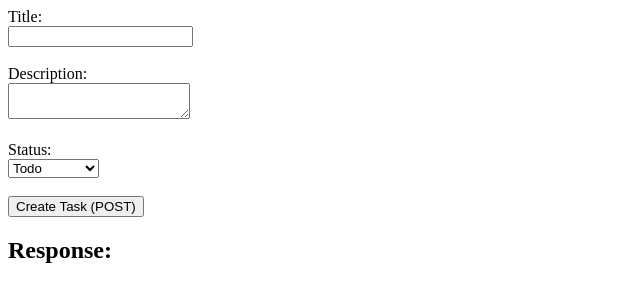
After one commit to sergeyprot/task-api, a PHP site: page /test_api.html in a window 1280 px wide. The commit adds this page. Shown: the top 302 px of the page, without its empty margins (0-640 px from the left). Run offline with PHP 8.4, Linux system fonts and the light colour scheme.

Commit message:
Add files via upload

```diff
--- /dev/null
+++ b/test_api.html
@@ -0,0 +1,67 @@
+<!DOCTYPE html>
+<html>
+<head>
+    <title>API Test</title>
+</head>
+<body>
+    <form id="taskForm">
+        <label for="title">Title:</label><br>
+        <input type="text" id="title" name="title"><br><br>
+
+        <label for="description">Description:</label><br>
+        <textarea id="description" name="description"></textarea><br><br>
+
+        <label for="status">Status:</label><br>
+        <select id="status" name="status">
+            <option value="todo">Todo</option>
+            <option value="in_progress">In Progress</option>
+            <option value="done">Done</option>
+        </select><br><br>
+
+        <button type="submit">Create Task (POST)</button>
+    </form>
+
+    <h2>Response:</h2>
+    <pre id="response"></pre>
+
+    <script>
+        document.getElementById('taskForm').addEventListener('submit', async function(event) {
+            event.preventDefault(); // Предотвращаем стандартную отправку формы
+
+            const title = document.getElementById('title').value;
+            const description = document.getElementById('description').value;
+            const status = document.getElementById('status').value;
+
+            const taskData = {
+                title: title,
+                description: description,
+                status: status
+            };
+
+            try {
+                const response = await fetch('http://localhost/index.php', {
+                    method: 'POST', // Метод POST
+                    headers: {
+                        'Content-Type': 'application/json' // Указываем, что отправляем JSON
+                    },
+                    body: JSON.stringify(taskData) // Преобразуем объект в JSON-строку
+                });
+
+                const data = await response.json(); // Парсим ответ как JSON
+                document.getElementById('response').textContent = JSON.stringify(data, null, 2); // Отображаем ответ
+
+                if (response.ok) {
+                    // Опционально: обновить список задач или очистить форму
+                    alert('Задача создана!');
+                } else {
+                    alert('Ошибка при создании задачи!');
+                }
+
+            } catch (error) {
+                document.getElementById('response').textContent = JSON.stringify({ error: error.message }, null, 2);
+                alert('Произошла ошибка сети!');
+            }
+        });
+    </script>
+</body>
+</html>
```
Also changed, not shown: index.php (+34 -39 lines).
